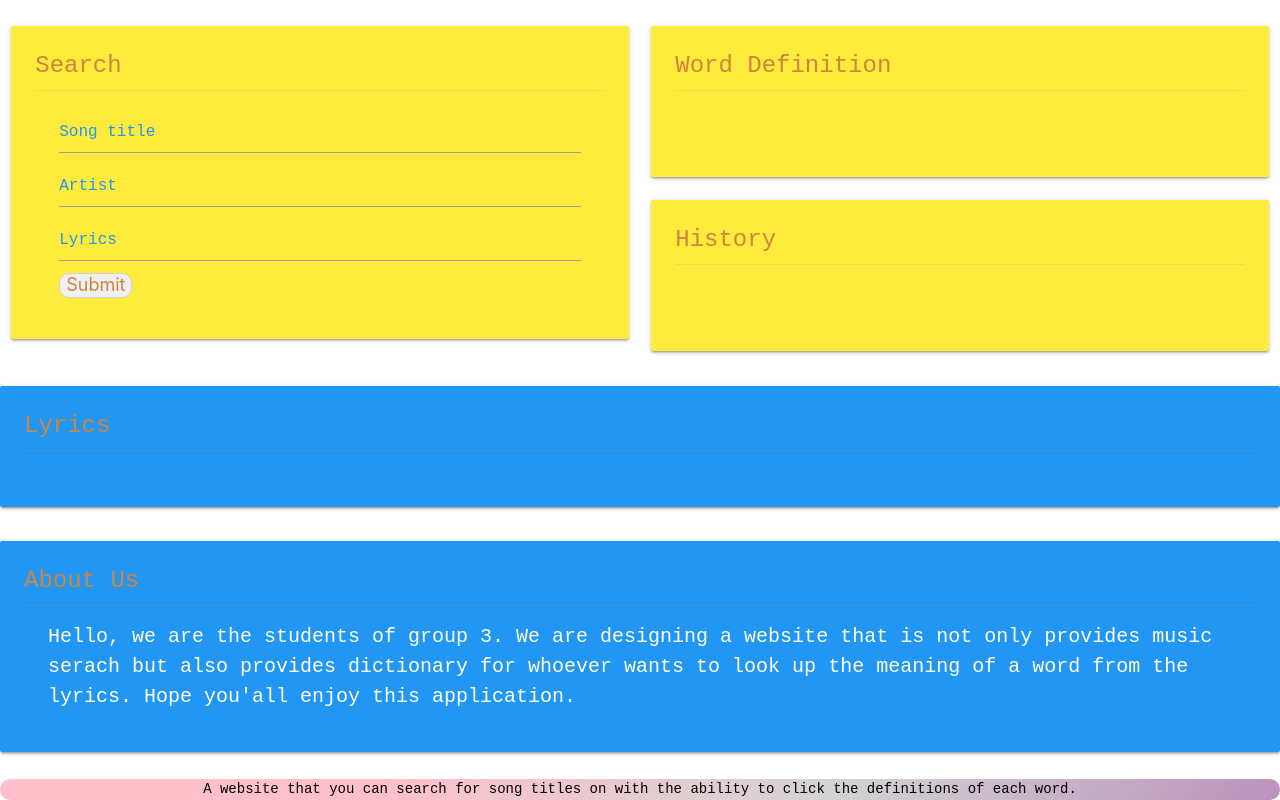
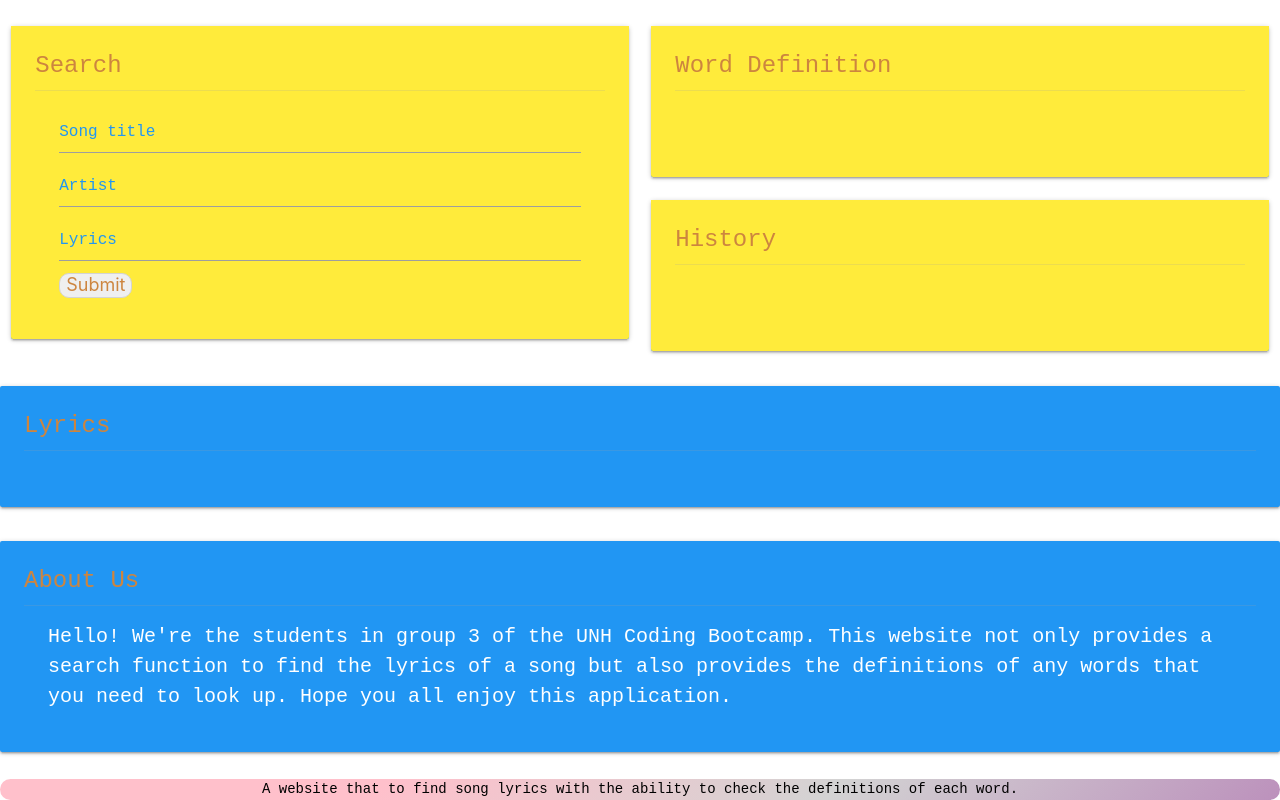
Before and after one commit to derekson333/lyrictionary, a plain HTML site: page index.html in a window 1280 px wide. Shown: the part 497-1297 px from the top of the page. Drawn offline with nearby package versions, Linux system fonts and the light colour scheme.

Commit message:
Edited about us section and ID tags on GTML

```diff
--- a/index.html
+++ b/index.html
@@ -21,8 +21,8 @@
             <a href="#" data-target="mobile-demo" class="sidenav-trigger"><i class="material-icons">menu</i></a>
             <ul id="nav-mobile" class="right hide-on-med-and-down">
                 <li><a href="#about-us">About Us</a></li>
-                <li><a href="#song">Song Lyrics</a></li>
-                <li><a href="#word">Word Definition</a></li>
+                <li><a href="#content">Song Lyrics</a></li>
+                <li><a href="#def">Word Definition</a></li>
                 <li><a href="#history">Search History</a></li>
             </ul>
         </nav>
@@ -62,7 +62,7 @@
                     <div class="card-content yellow">
                         <span class="card-title">History</span>
                         <div class="card-action">
-                            <a class="blue-text" href="#histoty"></a>
+                            <a class="blue-text" href="#history"></a>
                             <p id="history" class="blue-text"></p>
                         </div>
                     </div>
@@ -94,10 +94,10 @@
                         <div class="card-action">
                             <!-- <a href="#about-us"></a> -->
                             <section class="#about-me" id="about-us">
-                                <p>Hello, we are the students of group 3. We are designing a website that is not only
-                                    provides music serach but also provides dictionary for whoever wants to look up the
-                                    meaning of a word from the lyrics.
-                                    Hope you'all enjoy this application.
+                                <p>Hello! We're the students in group 3 of the UNH Coding Bootcamp. This website not only
+                                    provides a search function to find the lyrics of a song but also provides the definitions
+                                    of any words that you need to look up.
+                                    Hope you all enjoy this application.
                                 </p>
                             </section>
                         </div>
@@ -111,7 +111,7 @@
     <footer>
         <div class="footer-name">
             <div class="container">
-                A website that you can search for song titles on with the ability to click the definitions of each word.
+                A website that to find song lyrics with the ability to check the definitions of each word.
             </div>
         </div>
     </footer>
```
